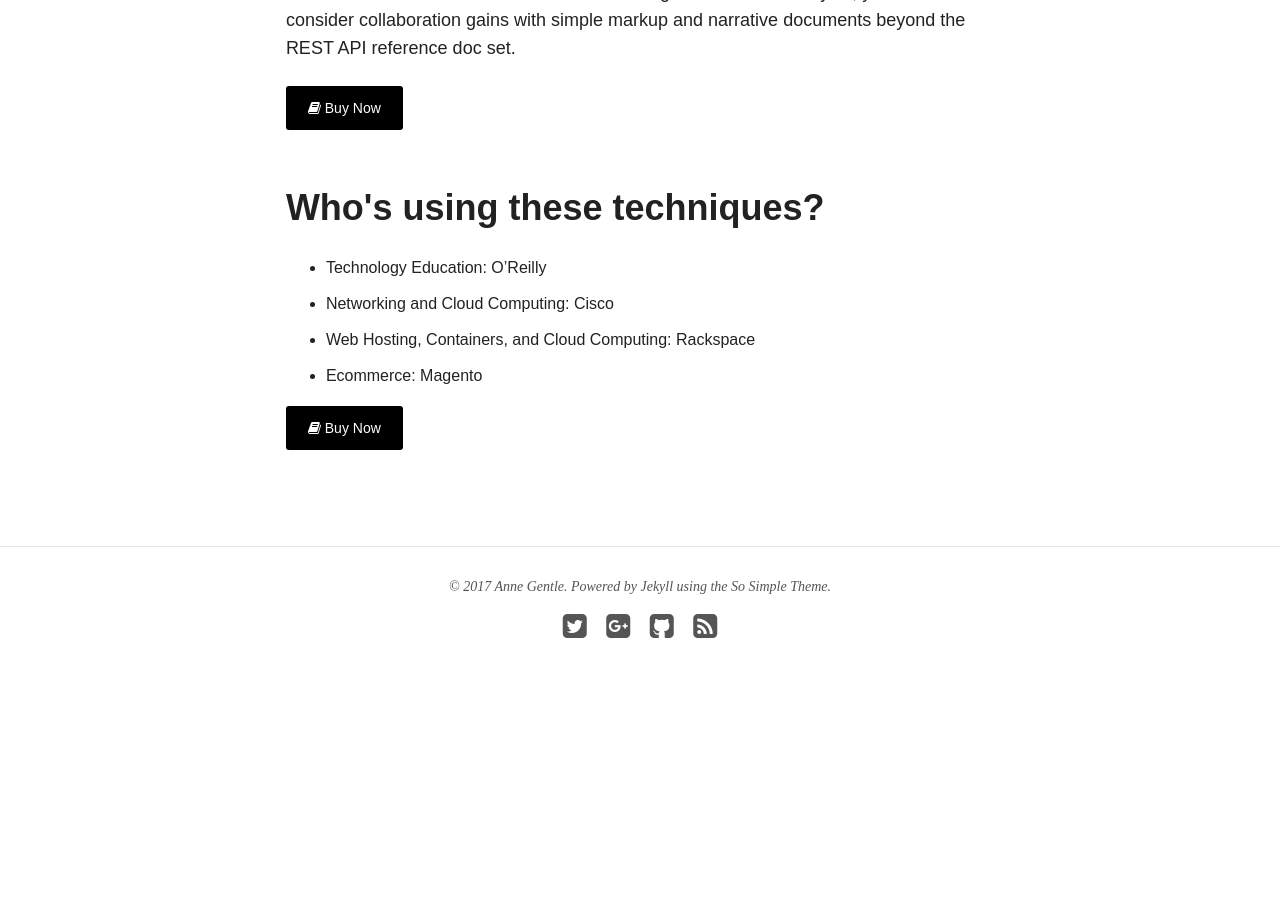
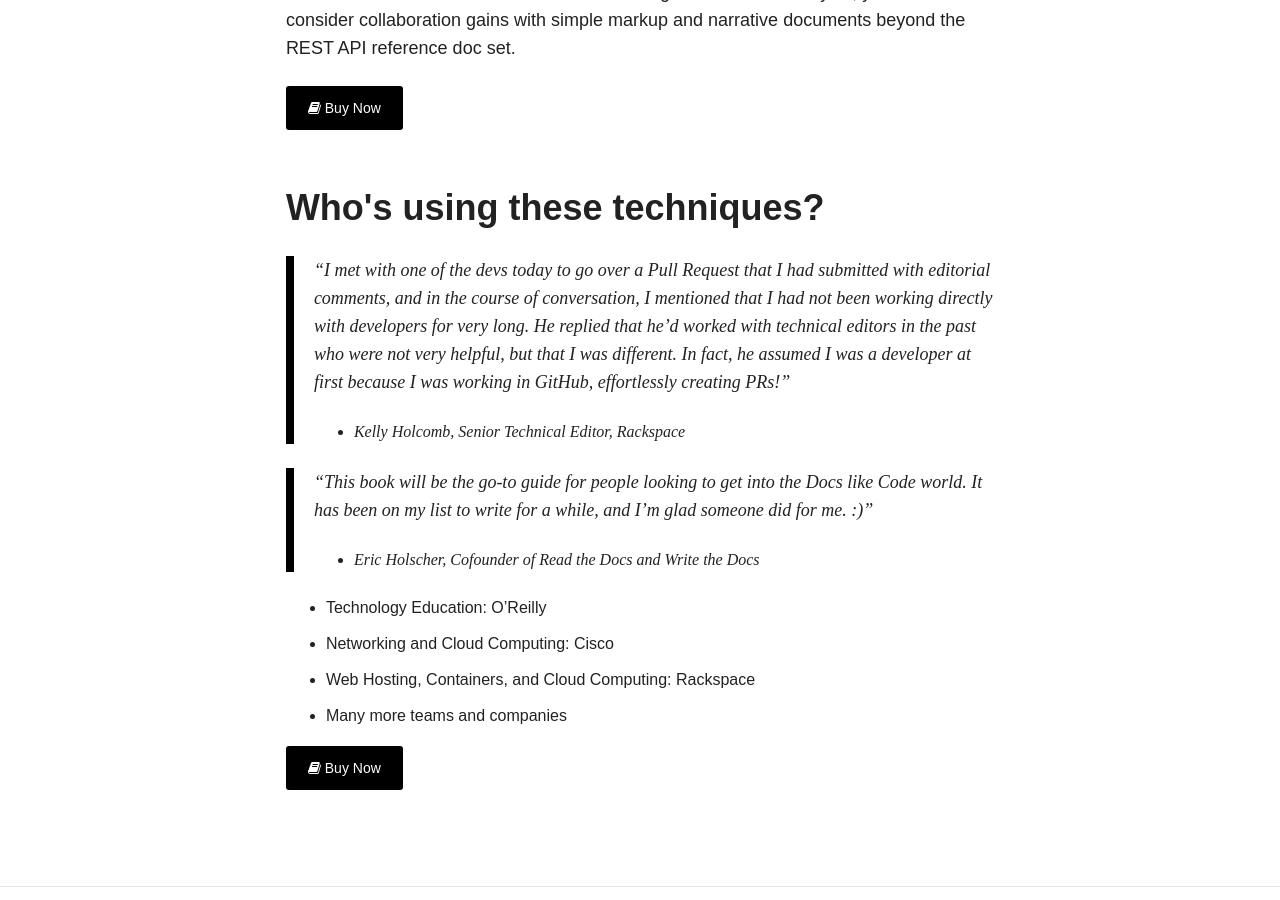
Before and after one commit to justwriteclick/docslikecode, a Jekyll site: the page built from book/index.md, in a window 1280 px wide and 900 px high, scrolled down 967 px. Built offline with Jekyll 4.4.1, drawn with Linux system fonts in a browser that asks for light colours; nearby versions of some CDN libraries; before the commit the page ends 1705 px from its top, so only the background shows below that; some of the changed text lies outside the part shown.

Commit message:
Adds quotes from Kelly and Eric

```diff
--- a/book/index.md
+++ b/book/index.md
@@ -23,14 +24,20 @@
 <strong>What are the best practices for REST API docs?</strong> While Swagger/OpenAPI, RAML, and other standards work well when considering the entire API lifecycle, you can also consider collaboration gains with simple markup and narrative documents beyond the REST API reference doc set.
 </p>
 
-
 <p><a href="http://lulu.com/" class="btn btn--light-outline btn--large"><i class='fa fa-book'></i> Buy Now</a></p>
 
 <h1>Who's using these techniques?</h1>
 
+> “I met with one of the devs today to go over a Pull Request that I had submitted with editorial comments, and in the course of conversation, I mentioned that I had not been working directly with developers for very long. He replied that he'd worked with technical editors in the past who were not very helpful, but that I was different. In fact, he assumed I was a developer at first because I was working in GitHub, effortlessly creating PRs!”
+> - _Kelly Holcomb, Senior Technical Editor, Rackspace_
+
+> “This book will be the go-to guide for people looking to get into the _Docs like Code_ world. It has been on my list to write for a while, and I'm glad someone did for me. :)”
+> - Eric Holscher, Cofounder of Read the Docs and Write the Docs
+
+
 * Technology Education: O'Reilly
 * Networking and Cloud Computing: Cisco
 * Web Hosting, Containers, and Cloud Computing: Rackspace
-* Ecommerce: Magento
+* Many more teams and companies
 
 <p><a href="http://lulu.com/" class="btn btn--light-outline btn--large"><i class='fa fa-book'></i> Buy Now</a></p>
```
Also changed, not shown: other parts of book/index.md (+3 -2 lines).
